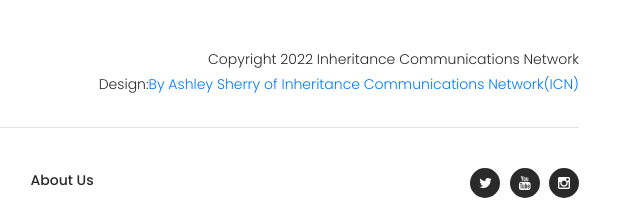
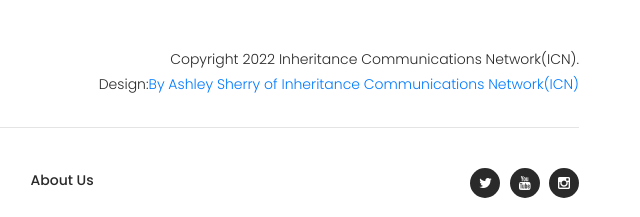
Before and after one commit to ASherry28/HCE-Gamer-Manager, a plain HTML site: page about.html in a window 1280 px wide. Shown: the part 3185-3402 px from the top of the page, 616-1256 px from the left. Drawn offline with Linux system fonts and the light colour scheme.

Commit message:
Update about.html

```diff
--- a/about.html
+++ b/about.html
@@ -327,9 +327,9 @@ https://www.tooplate.com/view/2125-artxibition
                                 <p></p>
                             </div>
                             <div class="col-lg-6">
-                                <p class="copyright">Copyright 2022 Inheritance Communications Network
+                                <p class="copyright">Copyright 2022 Inheritance Communications Network(ICN).
 
-                    			<br>Design:<a rel="nofollow" href="https://asherry28.github.io/ASherrry28.github3.io" target="_parent">By Ashley Sherry of Inheritance Communications Network(ICN)</a></p>
+                    			<br>Design:<a rel="" href="https://asherry28.github.io/ASherrry28.github3.io" target="_parent">By Ashley Sherry of Inheritance Communications Network(ICN)</a></p>
                             </div>
                         </div>
                     </div>
```
